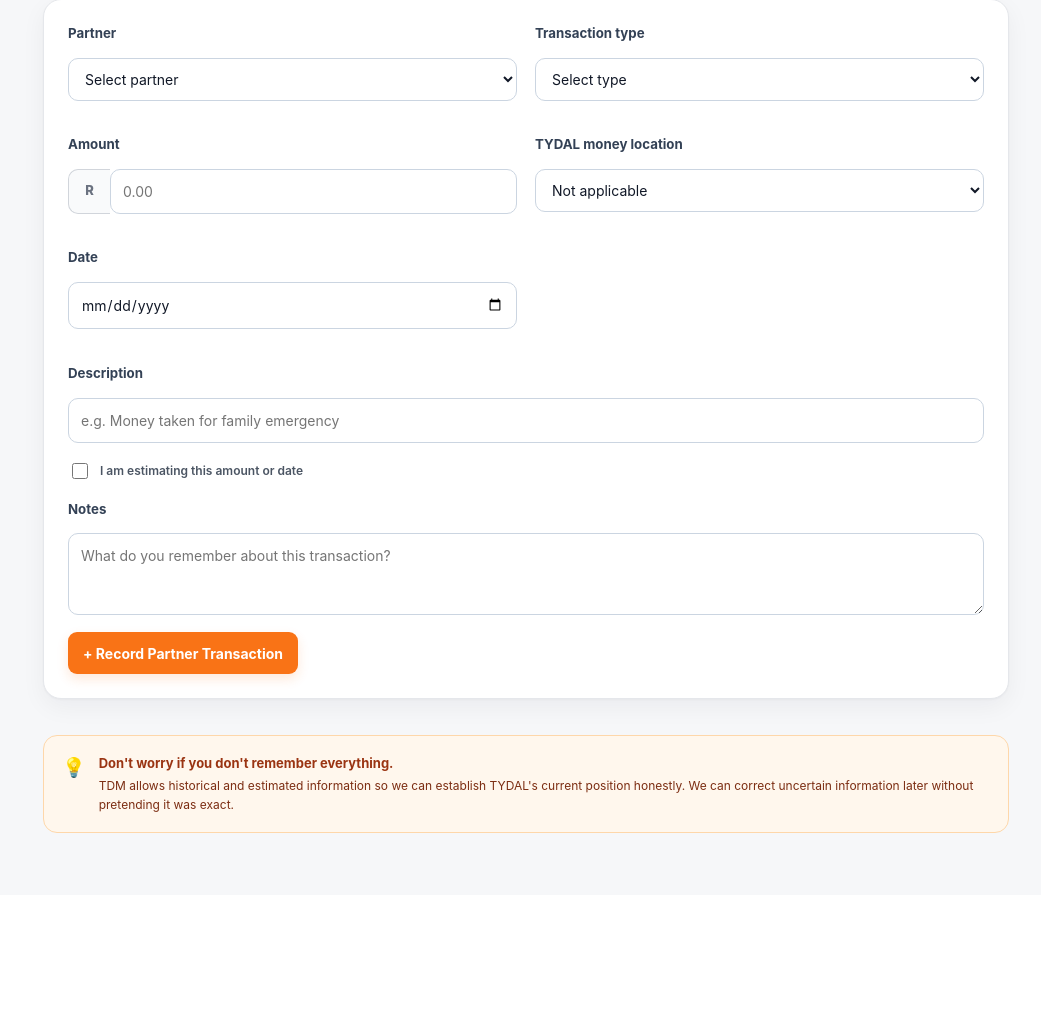
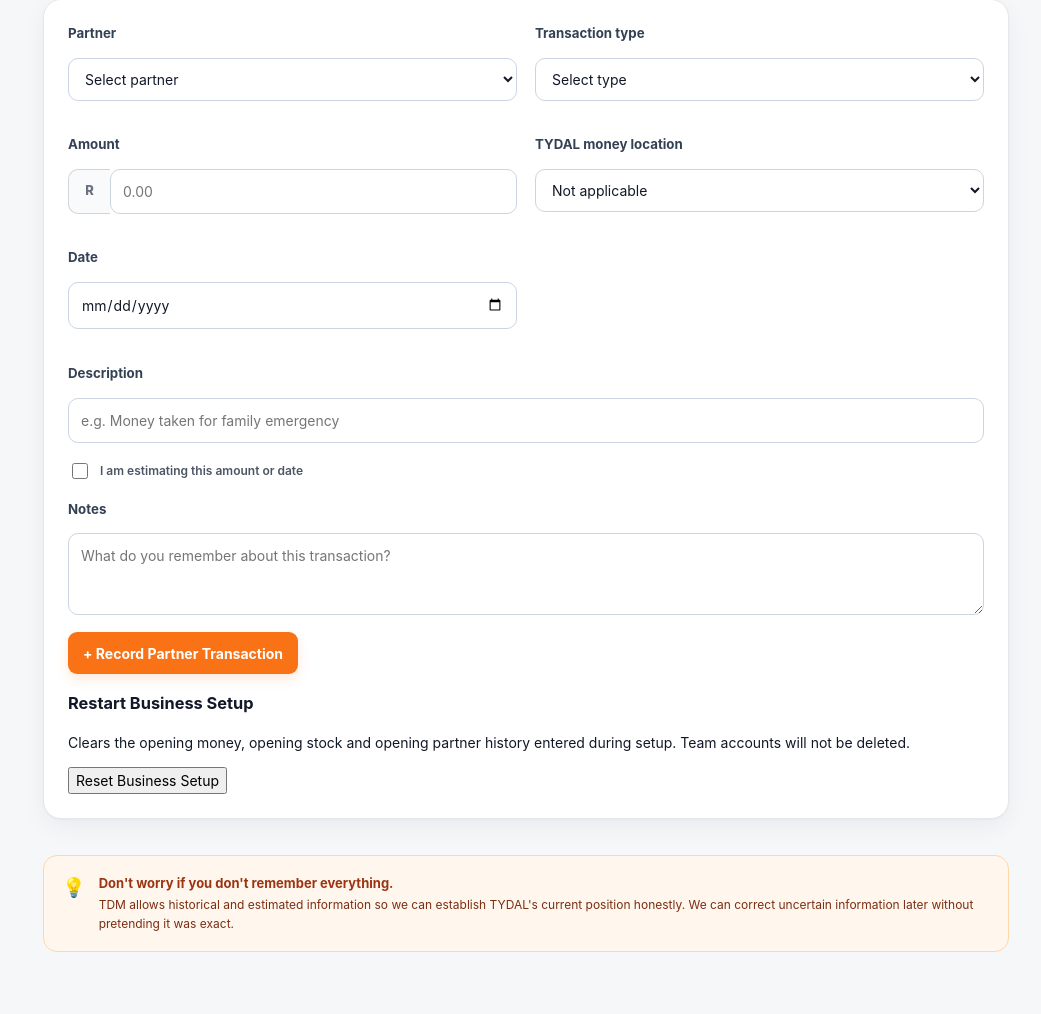
Before and after one commit to ConQuerrsa/TDM, a Flask app: page /setup/ in a window 1280 px wide. Shown: the part 4237-5251 px from the top of the page, without its empty margins (239-1280 px from the left). Before the commit the page ends 5070 px from the top, so only its background shows below. Run offline with Flask 3, Linux system fonts and the light colour scheme; a user stored in the database is signed in.

Commit message:
Fix partner login and business setup opening balances

```diff
--- a/app/routes/setup.py
+++ b/app/routes/setup.py
@@ -454,6 +454,129 @@ def complete_setup():
     return redirect(url_for("main.home"))
 
 
+@setup.route("/reset", methods=["POST"])
+@login_required
+def reset_setup():
+    """
+    Completely restart an UNFINISHED Business Setup.
+
+    This is intentionally destructive to setup/opening data only.
+
+    User/team accounts are preserved.
+    """
+
+    if current_user.role != "admin":
+        flash(
+            "Only an administrator can reset business setup.",
+            "error"
+        )
+        return redirect(url_for("setup.index"))
+
+    settings = BusinessSettings.query.first()
+
+    if settings and settings.setup_completed:
+        flash(
+            "Completed business setup cannot be reset from this screen.",
+            "error"
+        )
+        return redirect(url_for("main.home"))
+
+    try:
+        # -----------------------------------------------------
+        # 1. Remove financial ledger records generated by setup.
+        # -----------------------------------------------------
+
+        FinancialTransaction.query.filter(
+            FinancialTransaction.source_type.in_([
+                "opening_balance",
+                "partner_transaction",
+            ])
+        ).delete(synchronize_session=False)
+
+        # -----------------------------------------------------
+        # 2. Remove historical partner-opening positions.
+        # -----------------------------------------------------
+
+        PartnerTransaction.query.filter_by(
+            is_historical=True
+        ).delete(synchronize_session=False)
+
+        # -----------------------------------------------------
+        # 3. Identify products introduced as opening stock.
+        # -----------------------------------------------------
+
+        opening_movements = (
+            StockMovement.query
+            .filter_by(movement_type="opening")
+            .all()
+        )
+
+        opening_product_ids = {
+            movement.product_id
+            for movement in opening_movements
+        }
+
+        # Delete opening movements first because they reference
+        # products and stock locations.
+        StockMovement.query.filter_by(
+            movement_type="opening"
+        ).delete(synchronize_session=False)
+
+        # Delete holdings belonging to opening products.
+        if opening_product_ids:
+            StockHolding.query.filter(
+                StockHolding.product_id.in_(opening_product_ids)
+            ).delete(synchronize_session=False)
+
+            Product.query.filter(
+                Product.id.in_(opening_product_ids)
+            ).delete(synchronize_session=False)
+
+        # -----------------------------------------------------
+        # 4. Remove setup stock locations.
+        # -----------------------------------------------------
+
+        StockLocation.query.delete(
+            synchronize_session=False
+        )
+
+        # -----------------------------------------------------
+        # 5. Remove setup money locations.
+        # -----------------------------------------------------
+
+        MoneyAccount.query.delete(
+            synchronize_session=False
+        )
+
+        # -----------------------------------------------------
+        # 6. Return setup state to unfinished.
+        # -----------------------------------------------------
+
+        if settings:
+            settings.setup_completed = False
+            settings.setup_completed_at = None
+            settings.setup_completed_by_id = None
+
+        db.session.commit()
+
+        flash(
+            "Business Setup has been reset. "
+            "Team accounts were kept.",
+            "success"
+        )
+
+    except Exception:
+        db.session.rollback()
+
+        flash(
+            "Business Setup could not be reset. "
+            "No partial reset was saved.",
+            "error"
+        )
+
+    return redirect(url_for("setup.index"))
+
+
 # ---------------------------------------------------------
 # Partner transaction
 # ---------------------------------------------------------
@@ -461,8 +584,24 @@ def complete_setup():
 @setup.route("/partner-transaction", methods=["POST"])
 @login_required
 def add_partner_transaction():
+    """
+    Record an OPENING partner position.
+
+    IMPORTANT:
+    Business Setup establishes TYDAL's position at the point TDM
+    takes over. These historical partner balances must NOT create
+    current cash movements.
+
+    Example:
+        Opening cash = R1,250
+        Manqoba historically owes TYDAL R500
+
+    The R500 is recorded in PartnerTransaction, but the R1,250
+    opening cash remains R1,250.
+    """
 
     partner_id = request.form.get("partner_id")
+
     transaction_type = (
         request.form.get("transaction_type", "")
         .strip()
@@ -470,10 +609,6 @@ def add_partner_transaction():
 
     amount = money(
         request.form.get("amount")
-    )
-
-    money_account_id = request.form.get(
-        "money_account_id"
     )
 
     description = (
@@ -495,10 +630,7 @@ def add_partner_transaction():
     )
 
     if not partner_id:
-        flash(
-            "Choose a partner.",
-            "error"
-        )
+        flash("Choose a partner.", "error")
         return redirect_setup()
 
     if amount <= 0:
@@ -526,23 +658,51 @@ def add_partner_transaction():
     try:
         partner_id = int(partner_id)
     except ValueError:
-        flash(
-            "Invalid partner.",
-            "error"
-        )
+        flash("Invalid partner.", "error")
         return redirect_setup()
 
-    partner = db.session.get(
-        User,
-        partner_id
+    partner = db.session.get(User, partner_id)
+
+    if not partner:
+        flash("Partner not found.", "error")
+        return redirect_setup()
+
+    repayment_expected = (
+        transaction_type in {
+            "advance",
+            "withdrawal",
+        }
     )
 
-    if not partner:
-        flash(
-            "Partner not found.",
-            "error"
-        )
-        return redirect_setup()
+    partner_transaction = PartnerTransaction(
+        partner_id=partner_id,
+        transaction_type=transaction_type,
+        amount=amount,
+
+        # Opening partner history does not belong to a current
+        # money location because its cash effect happened before
+        # TDM's opening cash snapshot.
+        money_account_id=None,
+
+        description=description,
+        repayment_expected=repayment_expected,
+        transaction_date=transaction_date,
+        is_historical=True,
+        is_estimate=is_estimate,
+        notes=notes,
+        created_by_id=current_user.id,
+    )
+
+    db.session.add(partner_transaction)
+    db.session.commit()
+
+    flash(
+        f"Opening partner position for {partner.name} recorded. "
+        "Current TYDAL cash was not changed.",
+        "success"
+    )
+
+    return redirect_setup()
 
     if money_account_id:
 
--- a/app/templates/setup/index.html
+++ b/app/templates/setup/index.html
@@ -909,6 +909,25 @@ TDM — TYDAL Setup
                 + Record Partner Transaction
             </button>
 
+            {% if current_user.role == "admin" %}
+            <div class="setup-reset-section">
+                <h3>Restart Business Setup</h3>
+
+                <p>
+                    Clears the opening money, opening stock and opening partner
+                    history entered during setup. Team accounts will not be deleted.
+                </p>
+
+                <form method="POST" action="{{ url_for('setup.reset_setup') }}" onsubmit="return confirm(
+            'Reset Business Setup? Opening money, stock and partner setup records will be cleared. Team accounts will remain.'
+        );">
+                    <button type="submit" class="btn btn-danger">
+                        Reset Business Setup
+                    </button>
+                </form>
+            </div>
+            {% endif %}
+
         </form>
 
     </div>
```
Also changed, not shown: app/routes/auth.py (+38 -4 lines), app/routes/team.py (+40 -4 lines), instance/tdm.db.
